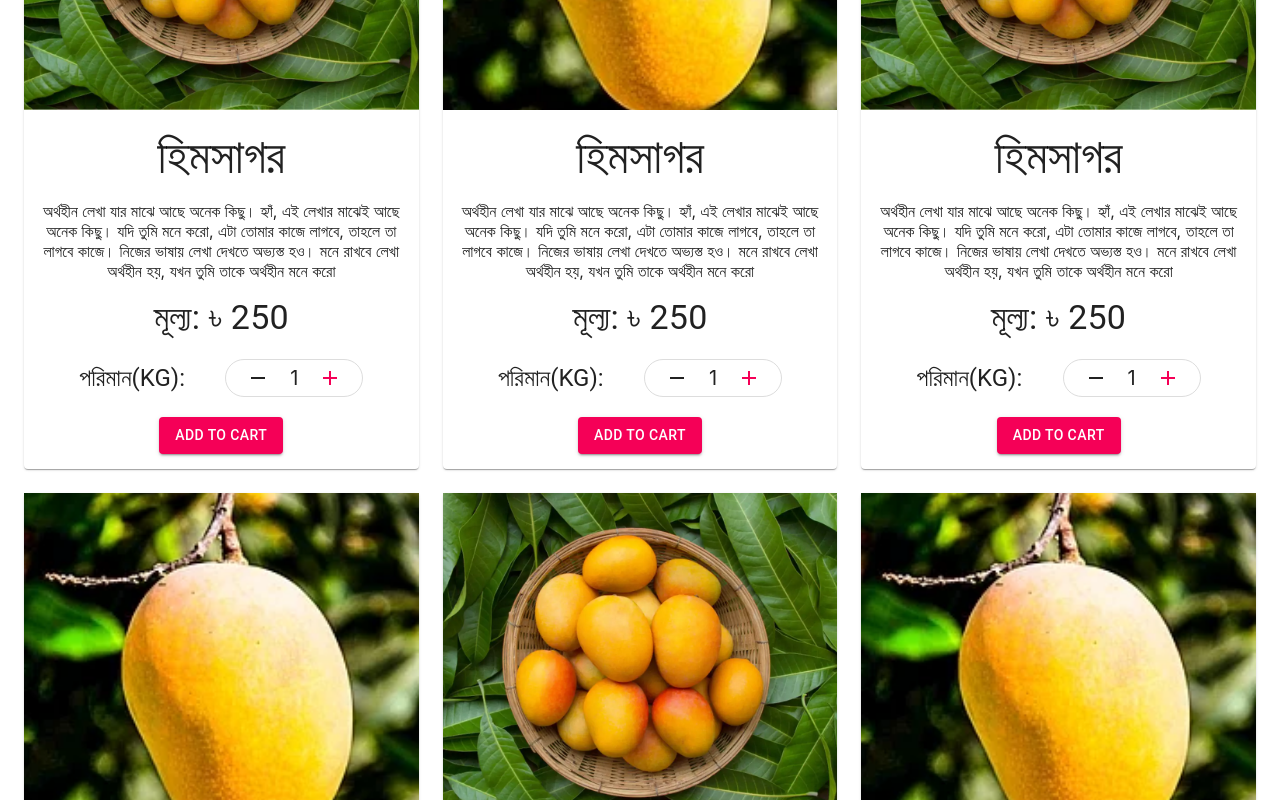
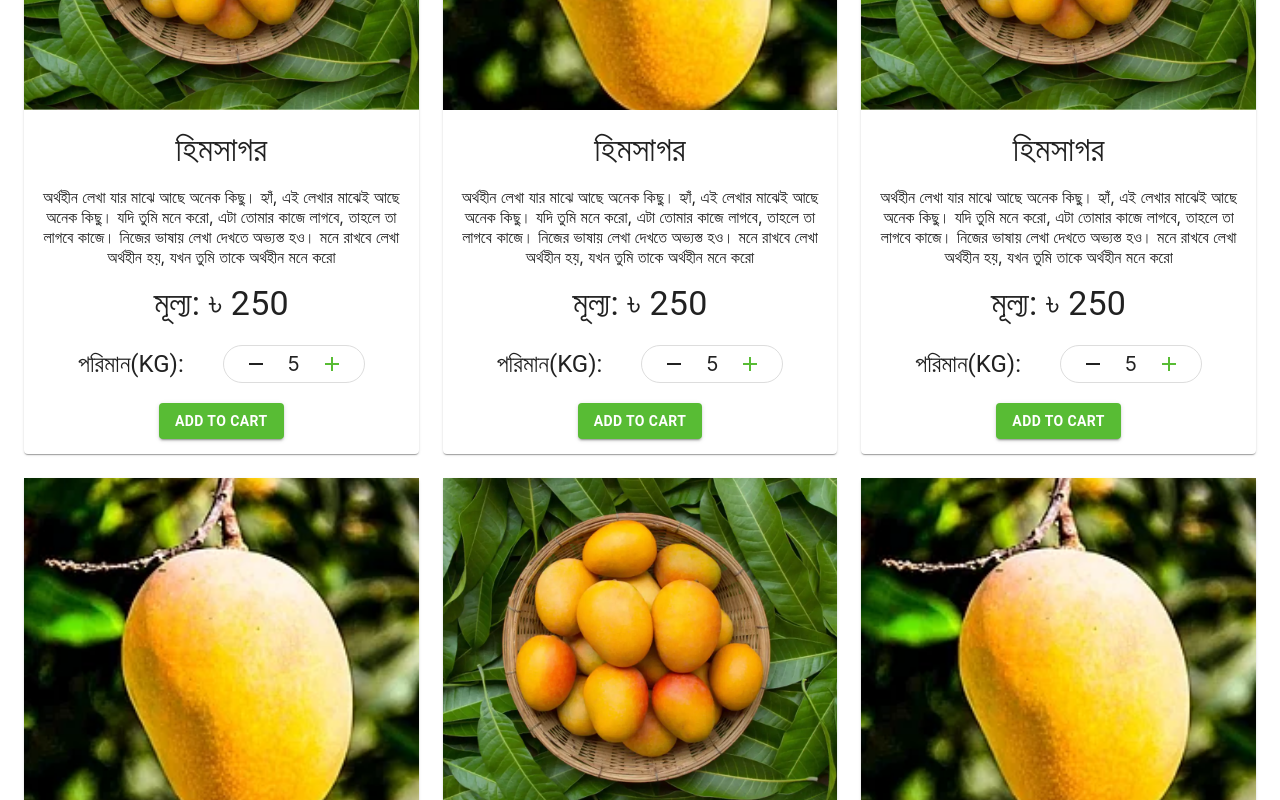
Before and after one commit to naziullah135/Bishuddhofol, a React (Create React App) app: page / in a window 1280 px wide. Shown: the part 1040-1840 px from the top of the page. Built offline with nearby package versions, Linux system fonts and the light colour scheme.

Commit message:
added shpping cart

```diff
--- a/src/Data.js
+++ b/src/Data.js
@@ -6,36 +6,36 @@ export const cardData = [
     img: Mango,
     name: "হিমসাগর",
     des: "অর্থহীন লেখা যার মাঝে আছে অনেক কিছু। হ্যাঁ, এই লেখার মাঝেই আছে অনেক কিছু। যদি তুমি মনে করো, এটা তোমার কাজে লাগবে, তাহলে তা লাগবে কাজে। নিজের ভাষায় লেখা দেখতে অভ্যস্ত হও। মনে রাখবে লেখা অর্থহীন হয়, যখন তুমি তাকে অর্থহীন মনে করো",
-    price: "250",
+    price: "50",
   },
   {
     img: Mango1,
     name: "হিমসাগর",
     des: "অর্থহীন লেখা যার মাঝে আছে অনেক কিছু। হ্যাঁ, এই লেখার মাঝেই আছে অনেক কিছু। যদি তুমি মনে করো, এটা তোমার কাজে লাগবে, তাহলে তা লাগবে কাজে। নিজের ভাষায় লেখা দেখতে অভ্যস্ত হও। মনে রাখবে লেখা অর্থহীন হয়, যখন তুমি তাকে অর্থহীন মনে করো",
-    price: "250",
+    price: "50",
   },
   {
     img: Mango,
     name: "হিমসাগর",
     des: "অর্থহীন লেখা যার মাঝে আছে অনেক কিছু। হ্যাঁ, এই লেখার মাঝেই আছে অনেক কিছু। যদি তুমি মনে করো, এটা তোমার কাজে লাগবে, তাহলে তা লাগবে কাজে। নিজের ভাষায় লেখা দেখতে অভ্যস্ত হও। মনে রাখবে লেখা অর্থহীন হয়, যখন তুমি তাকে অর্থহীন মনে করো",
-    price: "250",
+    price: "50",
   },
   {
     img: Mango1,
     name: "হিমসাগর",
     des: "অর্থহীন লেখা যার মাঝে আছে অনেক কিছু। হ্যাঁ, এই লেখার মাঝেই আছে অনেক কিছু। যদি তুমি মনে করো, এটা তোমার কাজে লাগবে, তাহলে তা লাগবে কাজে। নিজের ভাষায় লেখা দেখতে অভ্যস্ত হও। মনে রাখবে লেখা অর্থহীন হয়, যখন তুমি তাকে অর্থহীন মনে করো",
-    price: "250",
+    price: "50",
   },
   {
     img: Mango,
     name: "হিমসাগর",
     des: "অর্থহীন লেখা যার মাঝে আছে অনেক কিছু। হ্যাঁ, এই লেখার মাঝেই আছে অনেক কিছু। যদি তুমি মনে করো, এটা তোমার কাজে লাগবে, তাহলে তা লাগবে কাজে। নিজের ভাষায় লেখা দেখতে অভ্যস্ত হও। মনে রাখবে লেখা অর্থহীন হয়, যখন তুমি তাকে অর্থহীন মনে করো",
-    price: "250",
+    price: "50",
   },
   {
     img: Mango1,
     name: "হিমসাগর",
     des: "অর্থহীন লেখা যার মাঝে আছে অনেক কিছু। হ্যাঁ, এই লেখার মাঝেই আছে অনেক কিছু। যদি তুমি মনে করো, এটা তোমার কাজে লাগবে, তাহলে তা লাগবে কাজে। নিজের ভাষায় লেখা দেখতে অভ্যস্ত হও। মনে রাখবে লেখা অর্থহীন হয়, যখন তুমি তাকে অর্থহীন মনে করো",
-    price: "250",
+    price: "50",
   },
 ];
--- a/src/components/Home/Shop/Counter.js
+++ b/src/components/Home/Shop/Counter.js
@@ -1,4 +1,4 @@
-import { Button, makeStyles } from '@material-ui/core';
+import { Button, makeStyles, Typography } from '@material-ui/core';
 import React, { useState } from 'react';
 import AddIcon from '@material-ui/icons/Add';
 import RemoveIcon from '@material-ui/icons/Remove';
@@ -14,15 +14,21 @@ const useStyle = makeStyles({
         // marginLeft: 20
     }
 })
-const Counter = () => {
+const Counter = ({ price }) => {
     const { counterSection } = useStyle();
-    const [count, setCount] = useState(1);
+    const [count, setCount] = useState(5);
     return (
-        <span className={counterSection}>
-            <Button onClick={() => setCount(count > 0 ? count - 1 : 0)} ><RemoveIcon /></Button>
-            <span style={{ fontSize: 20 }}>{count}</span>
-            <Button onClick={() => setCount(count + 1)}> <AddIcon color="secondary" /></Button>
-        </span>
+        <>
+            <Typography variant="h4">মূল্য: ৳ {price * count}</Typography>
+            <div style={{ display: 'flex', justifyContent: 'space-evenly', alignItems: 'center', margin: '20px 0' }}>
+                <Typography variant="h5">পরিমান(KG): </Typography>
+                <span className={counterSection}>
+                    <Button onClick={() => setCount(count > 5 ? count - 1 : 5)} ><RemoveIcon /></Button>
+                    <span style={{ fontSize: 20 }}>{count}</span>
+                    <Button onClick={() => setCount(count + 1)}> <AddIcon style={{ color: '#58BC34' }} /></Button>
+                </span>
+            </div>
+        </>
     );
 };
 
--- a/src/components/Home/Shop/Shop.js
+++ b/src/components/Home/Shop/Shop.js
@@ -20,17 +20,12 @@ const Shop = () => {
                   />
                 </div>
                 <div style={{ padding: 15, textAlign: 'center' }}>
-                  <Typography variant="h3"> {name}</Typography>
+                  <Typography variant="h4"> {name}</Typography>
                   <p>{des}</p>
 
-                  <Typography variant="h4">মূল্য: ৳ {price}</Typography>
+                  <Counter price={price} />
 
-                  <div style={{ display: 'flex', justifyContent: 'space-evenly', alignItems: 'center', margin: '20px 0' }}>
-                    <Typography variant="h5">পরিমান(KG): </Typography>
-                    <Counter />
-                  </div>
-
-                  <Button variant="contained" color="secondary">
+                  <Button variant="contained" style={{ background: '#58BC34', color: '#fff', fontWeight: 700 }}>
                     Add to cart
                 </Button>
                 </div>
--- a/src/components/Shared/Navigation/Navigation.js
+++ b/src/components/Shared/Navigation/Navigation.js
@@ -13,8 +13,8 @@ import MenuIcon from '@material-ui/icons/Menu';
 import { animateScroll as scroll, Link as ScrollLink } from 'react-scroll';
 import useStyles from './NavigationStyle';
 import { ArrowUpward } from '@material-ui/icons';
-
-
+import AddShoppingCart from '@material-ui/icons/AddShoppingCartOutlined';
+import ShoppingCart from '@material-ui/icons/ShoppingCartOutlined';
 const scrollNavItems = [
     {
         label: 'About us',
@@ -155,6 +155,9 @@ const Navigation = () => {
                                         </Button>
                                     </ScrollLink>)
                             }
+                            <IconButton>
+                                <ShoppingCart style={{ color: '#a8a8a9' }} />
+                            </IconButton>
                         </span>
                     </div>
                 </Container>
```
